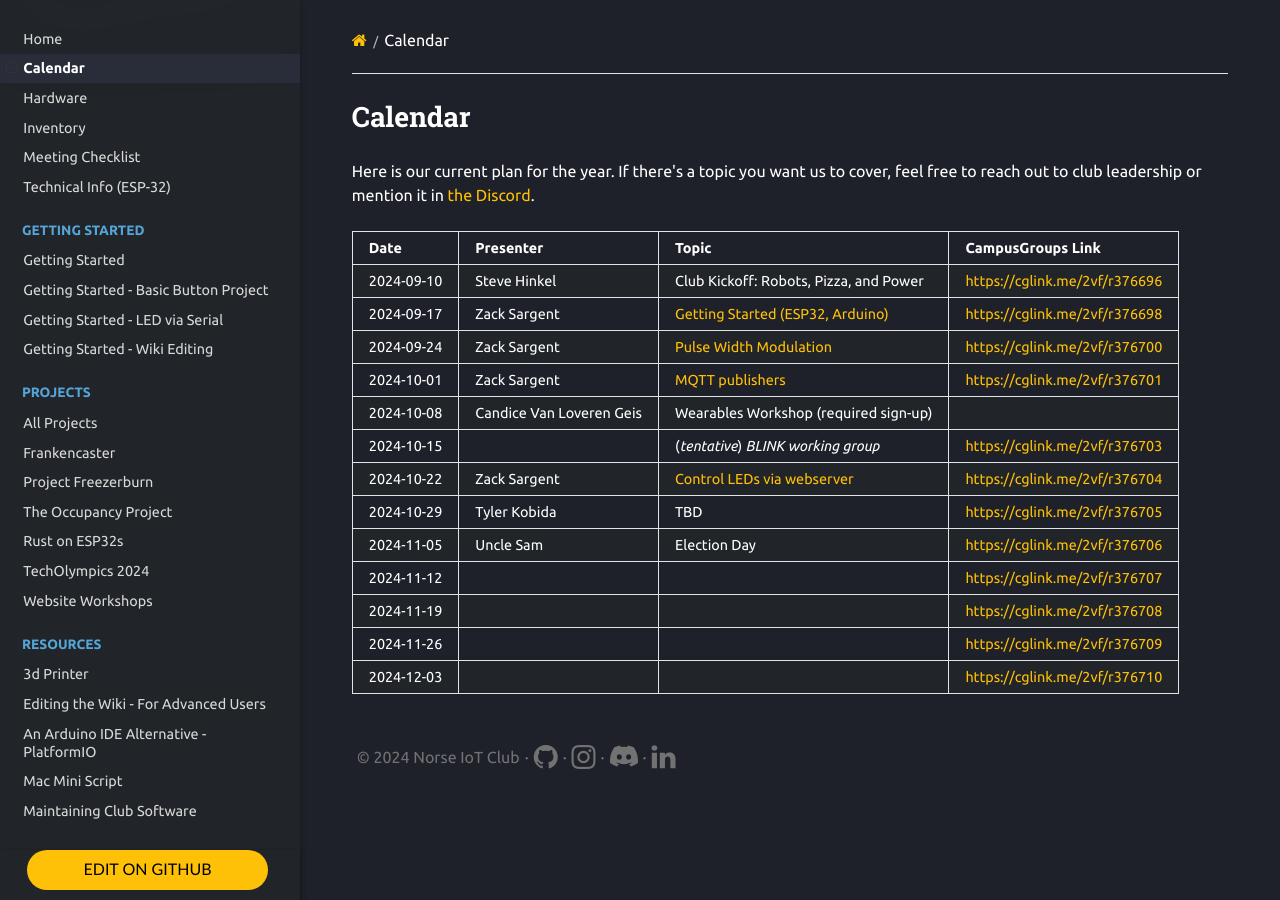
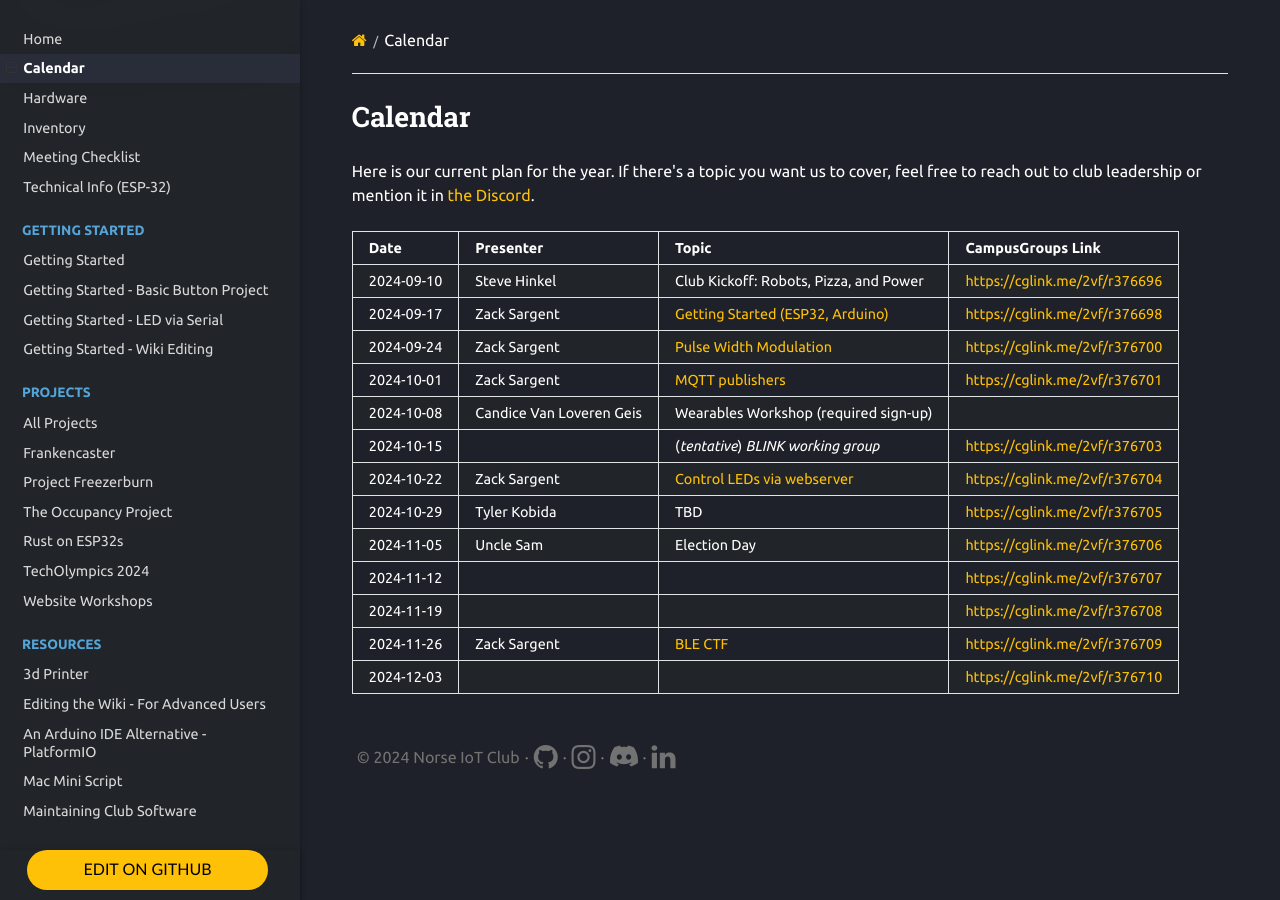
Before and after one commit to Norse-IoT/Wiki, an MkDocs documentation site: the page built from docs/calendar.md, in a window 1280 px wide. Built offline with MkDocs 1.6.1, drawn with Linux system fonts in a browser that asks for light colours; nearby versions of some CDN libraries.

Commit message:
Update calendar.md

```diff
--- a/docs/calendar.md
+++ b/docs/calendar.md
@@ -15,5 +15,5 @@
 | 2024-11-05 | Uncle Sam     | Election Day                           | <https://cglink.me/2vf/r376706> |
 | 2024-11-12 |               |                                        | <https://cglink.me/2vf/r376707> |
 | 2024-11-19 |               |                                        | <https://cglink.me/2vf/r376708> |
-| 2024-11-26 |               |                                        | <https://cglink.me/2vf/r376709> |
+| 2024-11-26 | Zack Sargent  | [BLE CTF](https://github.com/hackgnar/ble_ctf)  | <https://cglink.me/2vf/r376709> |
 | 2024-12-03 |               |                                        | <https://cglink.me/2vf/r376710> |
```
